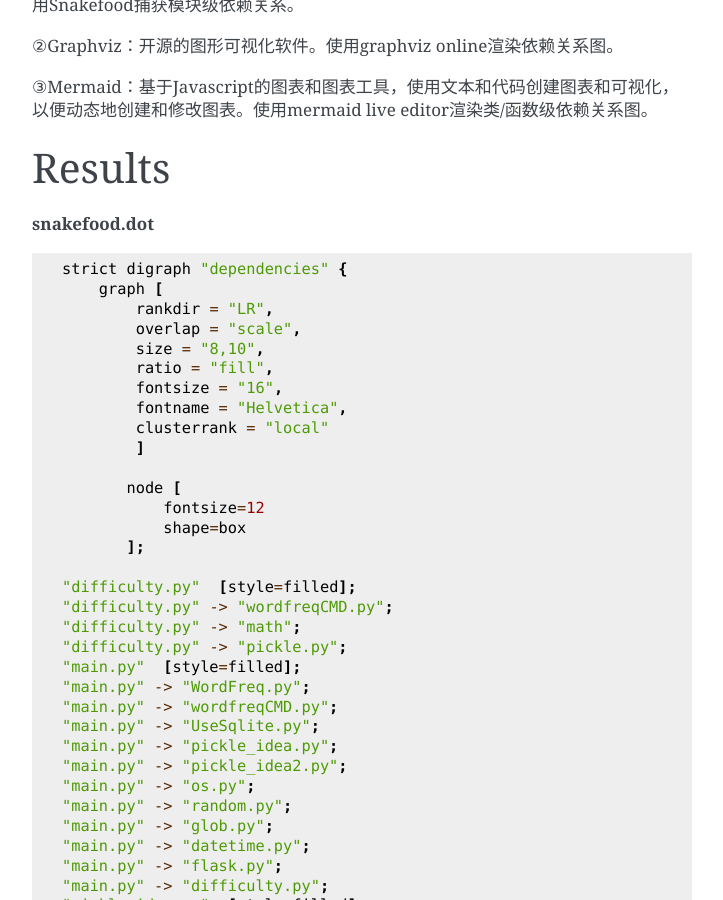
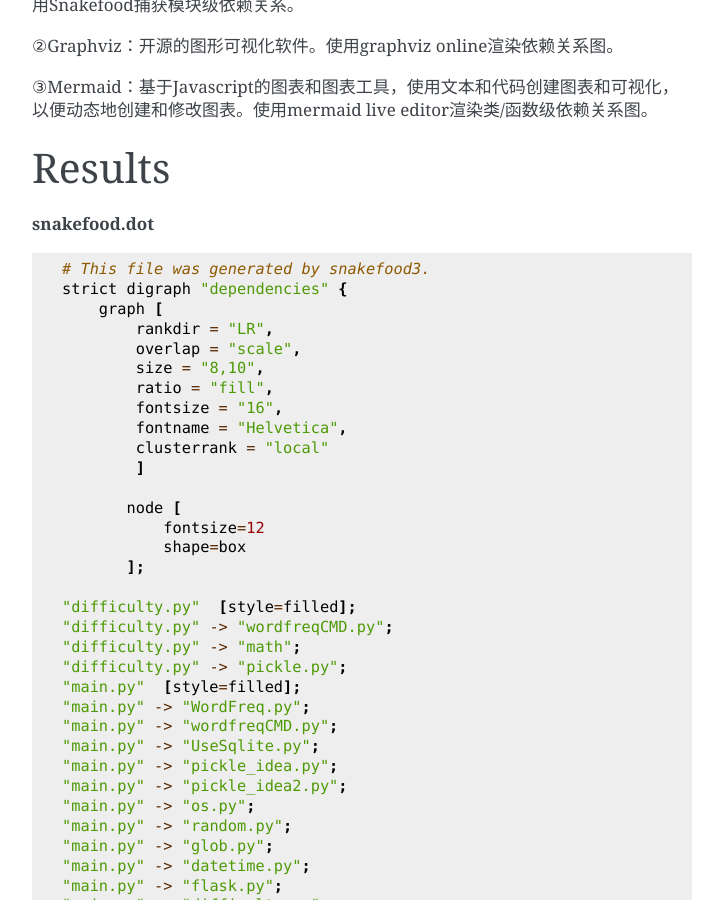
Before and after one commit to ChiefEye-official/Test, a Sphinx documentation site: the page built from englishpal/docs/source/index.rst, in a window 1280 px wide and 900 px high, scrolled down 895 px. Shown: the whole window, without its empty margins (388-1111 px from the left). Built offline with Sphinx 7.4.7, drawn with Linux system fonts in a browser that asks for light colours.

Commit message:
Update index.rst

```diff
--- a/englishpal/docs/source/index.rst
+++ b/englishpal/docs/source/index.rst
@@ -54,6 +54,7 @@
 
 **snakefood.dot**
 ::
+      # This file was generated by snakefood3.
       strict digraph "dependencies" {
           graph [
               rankdir = "LR",
```
